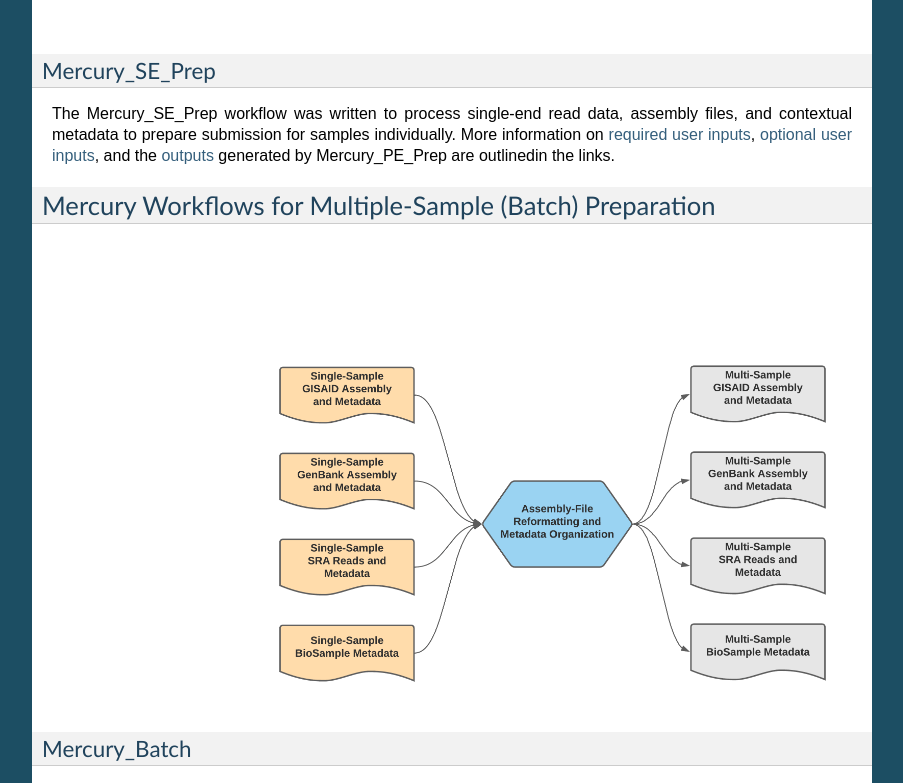
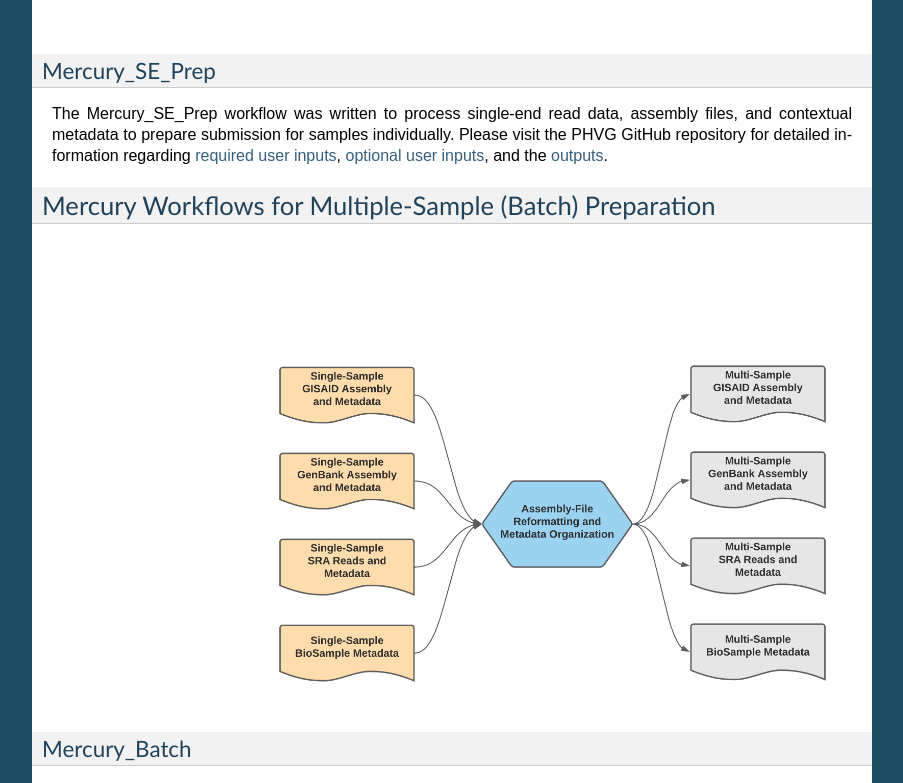
Before and after one commit to theiagen/public_health_viral_genomics, a Sphinx documentation site: the page built from docs/source/mercury_workflows.rst, in a window 1280 px wide and 1400 px high, scrolled down 1899 px, cut to the strip 155-938 px from the top of the window. Shown: the whole strip, without its empty margins (198-1101 px from the left). Built offline with Sphinx 7.4.7, drawn with Linux system fonts in a browser that asks for light colours; pages that are not in the unit, such as notebooks, are missing from menus; some of the changed text lies outside the part shown.

Commit message:
small tweaks

```diff
--- a/docs/source/mercury_workflows.rst
+++ b/docs/source/mercury_workflows.rst
@@ -3,7 +3,7 @@ Mercury Workflow Series
 ==================================
 Sharing of sample read and assembly data through internationally accessible databases allows insights to be drawn about how the virus is spreading and mutating across the globe. This allows international researchers and public health scientists to use these data and help all of us make stronger public health decisions.
 
-The Mercury workflow series was developed to allow users to efficiently and accurately prepare submission files for GISAID, SRA, and Genbank submissions as well as BioSample registration. As of November 11th, 2021, these workflows are specific to SARS-CoV-2 amplicon read data from clinical samples. They properly format all suggested metadata fields as per the `Public Health Alliance for Genomic Epidemiology (PH4GE)'s SARS-CoV-2 Contextual Data Specifications <https://github.com/pha4ge/SARS-CoV-2-Contextual-Data-Specification>`_.
+The Mercury workflow series was developed to allow users to efficiently and accurately prepare submission files for GISAID, SRA, and Genbank submissions as well as BioSample registration. These workflows were developed to ingest read, assembly, and metadata files associated with SARS-CoV-2 amplicon reads from clinical samples and format these data for submission per the `Public Health Alliance for Genomic Epidemiology (PH4GE)'s SARS-CoV-2 Contextual Data Specifications <https://github.com/pha4ge/SARS-CoV-2-Contextual-Data-Specification>`_.
 
 A series of introductory training videos provide a conceptual overview of the methods and walkthrough tutorials on how to use these Mercury workflows through Terra are available on the Theiagen Genomics YouTube page:
 
@@ -42,7 +42,7 @@ A step-by-step video tutorial for utilizing the Mercury_PE_Prep workflow has bee
 
 Mercury_SE_Prep
 ================
-The Mercury_SE_Prep workflow was written to process single-end read data, assembly files, and contextual metadata to prepare submission for samples individually. More information on `required user inputs <https://github.com/theiagen/public_health_viral_genomics/blob/main/docs/source/tables/mercury_workflows/mercury_se_prep_required_inputs.tsv>`_, `optional user inputs <https://github.com/theiagen/public_health_viral_genomics/blob/main/docs/source/tables/mercury_workflows/mercury_se_prep_optional_inputs.tsv>`_, and the `outputs <https://github.com/theiagen/public_health_viral_genomics/blob/main/docs/source/tables/mercury_workflows/mercury_se_prep_outputs.tsv>`_ generated by Mercury_PE_Prep are outlinedin the links.
+The Mercury_SE_Prep workflow was written to process single-end read data, assembly files, and contextual metadata to prepare submission for samples individually. Please visit the PHVG GitHub repository for detailed information regarding `required user inputs <https://github.com/theiagen/public_health_viral_genomics/blob/main/docs/source/tables/mercury_workflows/mercury_se_prep_required_inputs.tsv>`_, `optional user inputs <https://github.com/theiagen/public_health_viral_genomics/blob/main/docs/source/tables/mercury_workflows/mercury_se_prep_optional_inputs.tsv>`_, and the `outputs <https://github.com/theiagen/public_health_viral_genomics/blob/main/docs/source/tables/mercury_workflows/mercury_se_prep_outputs.tsv>`_.
 
 Mercury Workflows for Multiple-Sample (Batch) Preparation
 ---------------------------------------------------------
@@ -55,7 +55,7 @@ Mercury Workflows for Multiple-Sample (Batch) Preparation
 
 Mercury_Batch
 ===============
-The Mercury_Batch workflow was written to process the output submission files from Mercury_PE_Prep or Mercury_SE_Prep and combine them to enable GISAID, SRA, and Genbank batch submission as well as batch BioSample registration. To avoid issues with NCBI GenBank rejections, the Mercury_Batch workflow will remove any sample with raised `VADR <https://github.com/ncbi/vadr>`_ alerts from the prepared batch submission files. This screening threshold can be adjusted by modifying the vadr_threshold. More information on `required user inputs <https://github.com/theiagen/public_health_viral_genomics/blob/main/docs/source/tables/mercury_workflows/mercury_batch_required_inputs.tsv>`_, `optional user inputs <https://github.com/theiagen/public_health_viral_genomics/blob/main/docs/source/tables/mercury_workflows/mercury_batch_optional_inputs.tsv>`_, and the `outputs <https://github.com/theiagen/public_health_viral_genomics/blob/main/docs/source/tables/mercury_workflows/mercury_batch_outputs.tsv>`_ generated by Mercury_PE_Prep are outlinedin the links.
+The Mercury_Batch workflow was written to process the output submission files from Mercury_PE_Prep or Mercury_SE_Prep and combine them to enable GISAID, SRA, and Genbank batch submission as well as batch BioSample registration. To avoid issues with NCBI GenBank rejections, the Mercury_Batch workflow will remove any sample with raised `VADR <https://github.com/ncbi/vadr>`_ alerts from the prepared batch submission files. This screening threshold can be adjusted by modifying the vadr_threshold. Please visit the PHVG GitHub repository for detailed information regarding `required user inputs <https://github.com/theiagen/public_health_viral_genomics/blob/main/docs/source/tables/mercury_workflows/mercury_batch_required_inputs.tsv>`_, `optional user inputs <https://github.com/theiagen/public_health_viral_genomics/blob/main/docs/source/tables/mercury_workflows/mercury_batch_optional_inputs.tsv>`_, and the `outputs <https://github.com/theiagen/public_health_viral_genomics/blob/main/docs/source/tables/mercury_workflows/mercury_batch_outputs.tsv>`_.
 
 A step-by-step video tutorial for utilizing the Mercury_Batch workflow has been made available on the Theiagen YouTube Page:
 
```
